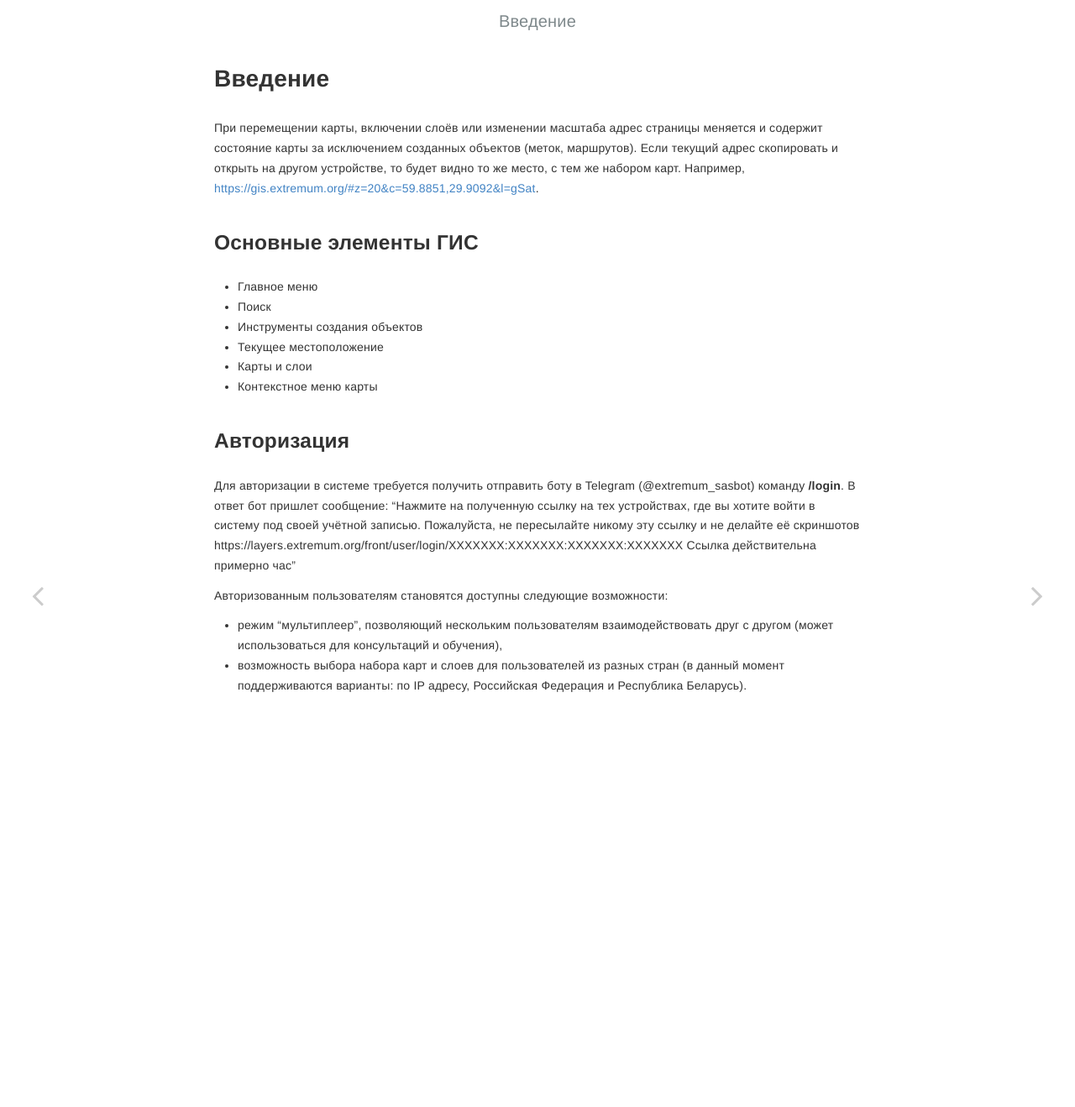
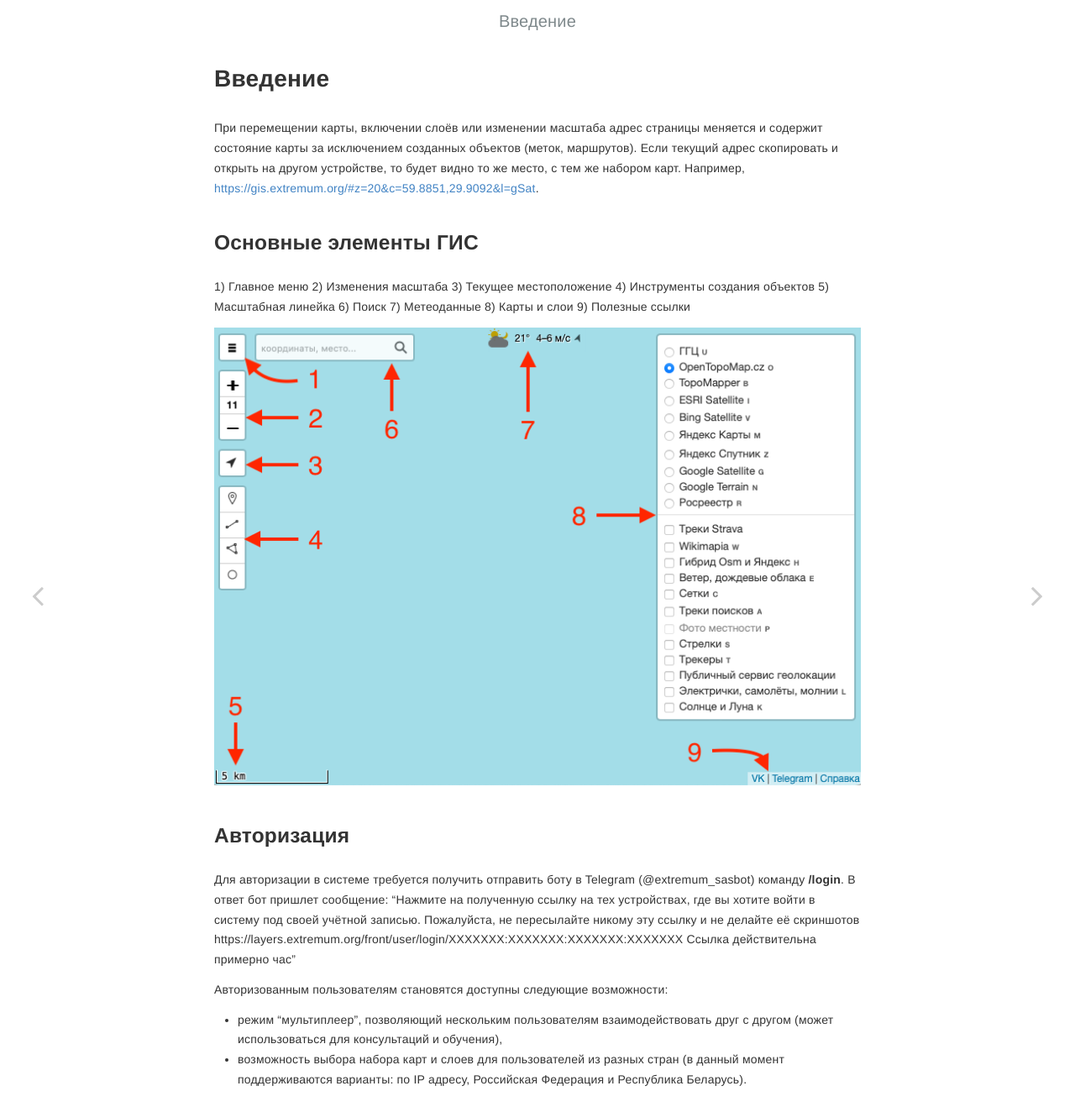
Before and after one commit to extremum-search-and-rescue/help.gis, a Jekyll site: the page built from _posts/2023-05-20-intro.md, in a window 1280 px wide. Shown: the whole page at 84% size. Built offline with Jekyll 4.4.1, drawn with Linux system fonts in a browser that asks for light colours.

Commit message:
Update 2023-05-20-intro.md

```diff
--- a/_posts/2023-05-20-intro.md
+++ b/_posts/2023-05-20-intro.md
@@ -7,12 +7,17 @@ layout: post
 При перемещении карты, включении слоёв или изменении масштаба адрес страницы меняется и содержит состояние карты за исключением созданных объектов (меток, маршрутов). Если текущий адрес скопировать и открыть на другом устройстве, то будет видно то же место, с тем же набором карт. Например, [https://gis.extremum.org/#z=20&c=59.8851,29.9092&l=gSat](https://gis.extremum.org/#z=20&c=59.8851,29.9092&l=gSat).
 
 ## Основные элементы ГИС
-- Главное меню
-- Поиск
-- Инструменты создания объектов
-- Текущее местоположение
-- Карты и слои
-- Контекстное меню карты
+1) Главное меню
+2) Изменения масштаба
+3) Текущее местоположение
+4) Инструменты создания объектов
+5) Масштабная линейка
+6) Поиск
+7) Метеоданные
+8) Карты и слои
+9) Полезные ссылки
+
+![Основные элементы ГИС - alt](/assets/images/intro/main-elements.png)
 
 ## Авторизация
 Для авторизации в системе требуется получить отправить боту в Telegram (@extremum_sasbot) команду **/login**. В ответ бот пришлет сообщение: "Нажмите на полученную ссылку на тех устройствах, где вы хотите войти в систему под своей учётной записью. Пожалуйста, не пересылайте никому эту ссылку и не делайте её скриншотов https://layers.extremum.org/front/user/login/XXXXXXX:XXXXXXX:XXXXXXX:XXXXXXX Ссылка действительна примерно час"
```
